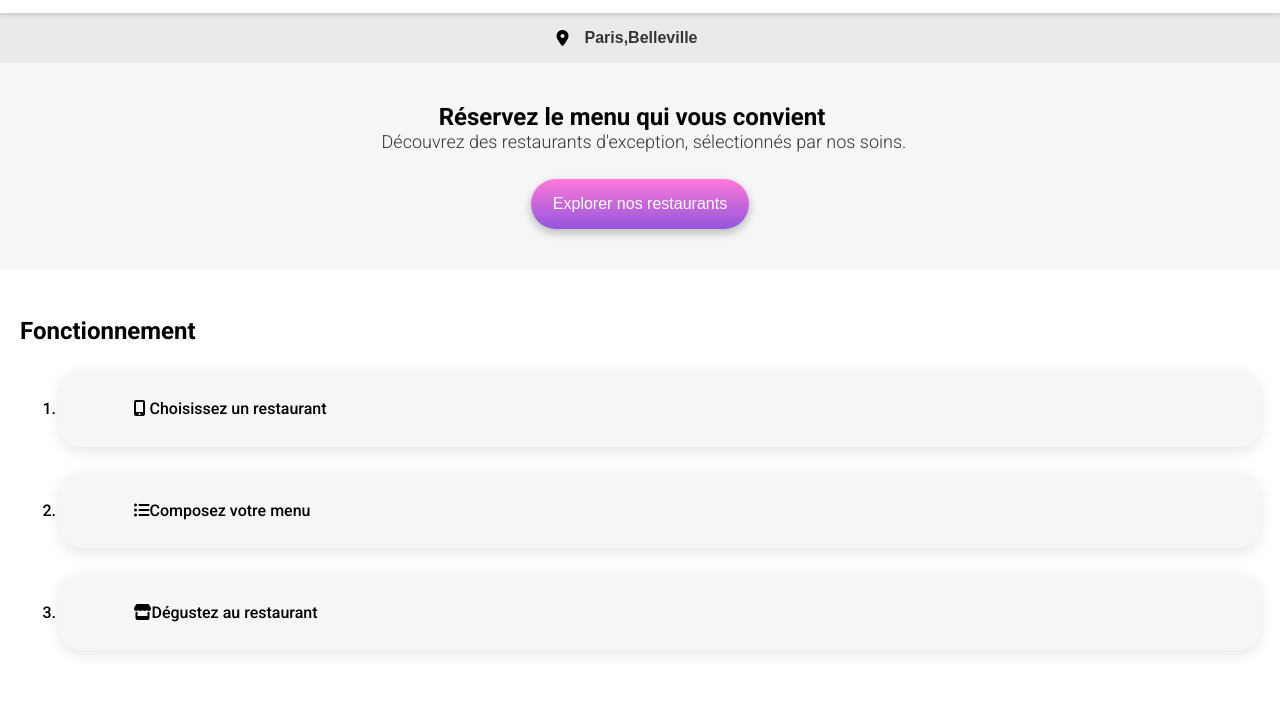
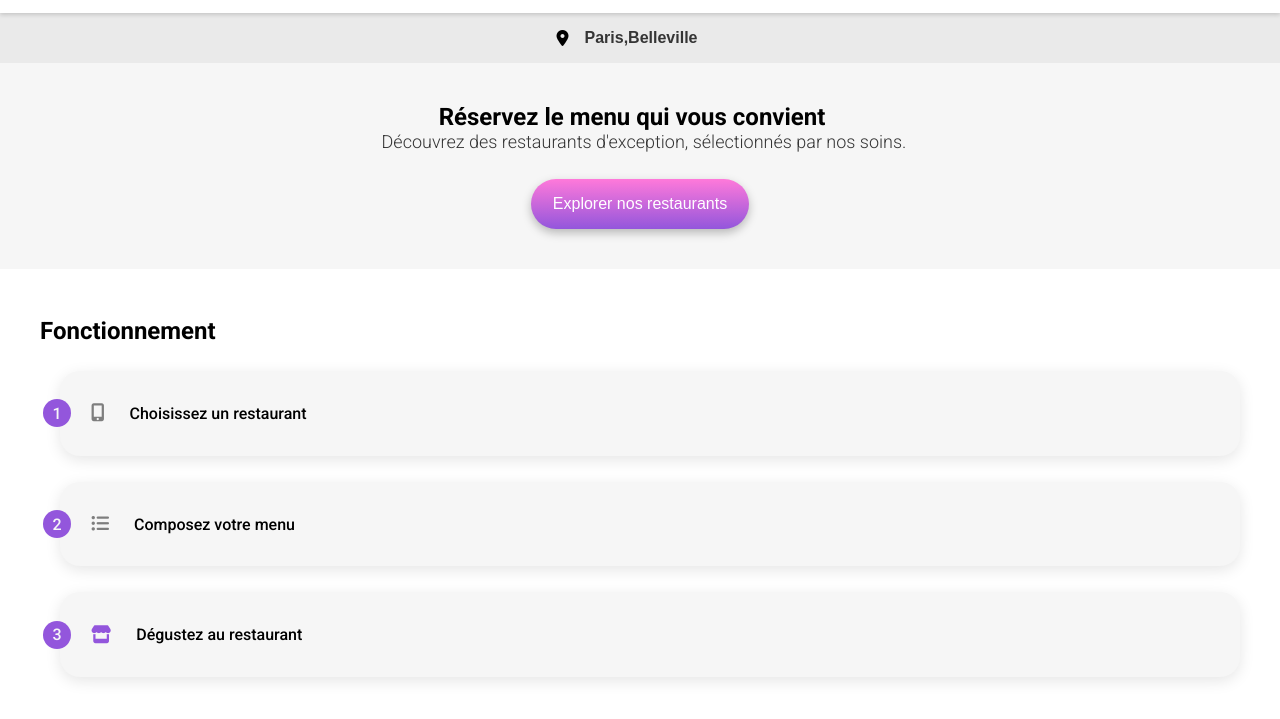
Before and after one commit to hajernaas/P3_ohmyfood, a plain HTML site: page index.html in a window 1280 px wide. Shown: the part 95-814 px from the top of the page. Drawn offline with Linux system fonts and the light colour scheme; a web font is replaced by a local one.

Commit message:
update choice-list

```diff
--- a/index.html
+++ b/index.html
@@ -10,7 +10,7 @@
     <link rel="preconnect" href="https://fonts.gstatic.com" crossorigin>
     <link href="https://fonts.googleapis.com/css2?family=Raleway:wght@400;500;600;700&family=Roboto:wght@300;400;500;700&family=Shrikhand&display=swap" rel="stylesheet">
     <script src="https://kit.fontawesome.com/af057d8543.js" crossorigin="anonymous"></script>
-    <link rel="stylesheet" href="/assets/css/style.css">
+    <link rel="stylesheet" href="assets/css/style.css">
     <title>ohmyfood</title>
 </head>
 <body>
@@ -37,12 +37,16 @@
     <!-- Section Fonctionement -->
     <section class="choice-list">
       <h2 class="choice-list__title">Fonctionnement</h2>
-      <ol class="choice-list__ol">
+      <ul class="choice-list__ul">
+        <li class="choice-list__li"><i class="fa-solid fa-mobile-screen-button choice-list__icon"></i> Choisissez un restaurant</li>
+        <li class="choice-list__li"><i class="fas fa-list-ul choice-list__icon"></i>Composez votre menu</li>
+        <li class="choice-list__li"><i class="fas fa-store choice-list__icon"></i>Dégustez au restaurant</li>
+      </ul>
+    </section>
 
-        <li class="choice-list__li"><i class="fa-solid fa-mobile-screen-button"></i> Choisissez un restaurant</li>
-        <li class="choice-list__li"><i class="fas fa-list-ul"></i>Composez votre menu</li>
-        <li class="choice-list__li"><i class="fas fa-store"></i>Dégustez au restaurant</li>
-      </ol>
+    <!-- Section Restaurants -->
+    <section>
+
     </section>
 
 
--- a/sass/base/_typography.scss
+++ b/sass/base/_typography.scss
@@ -14,6 +14,7 @@ $f1-font-size: rem(24);
 $f2-font-size: rem(18);
 $f3-font-size: rem(17);
 $f4-font-size: rem(16);
+$f5-font-size: rem(14);
 
 * {
     box-sizing: border-box;
--- a/sass/layout/_choice-list.scss
+++ b/sass/layout/_choice-list.scss
@@ -1,17 +1,21 @@
 .choice-list{
+
+  padding: 0 20px;
   margin-top:rem(48) ;
   margin-bottom: rem(68);
-  /*
-    @media (min-width:767px) {
+  counter-reset: steps;
+
+ /*   @media (min-width:767px) {
         display: flex;
         flex-direction: column;
         justify-content: center;
+        align-items: center;
         align-items: flex-start;
         gap: 25px;
         padding: rem(50) rem(180);
         gap:25px;
-      }
-*/
+      }*/
+
   &__title {
    margin-left: rem(20);
    margin-right: rem(80);
@@ -20,22 +24,65 @@
 
    }
 
- /*  &__ol
-   {
-    @media (min-width:767px) {
+   &__ul
+   { list-style-type: none;
+    padding-left: 20px;
+    list-style-type: none;
+    margin: 0;
+
+  /*  @media (min-width:767px) {
         display: flex;
         flex-direction: row;
+        justify-content: center;
 
+   }*/
+  }
 
-   }
-   */
    &__li{
     background-color:$background-color;
     border-radius:rem(map-get($radius,menu));
-    padding:rem(28.59) rem(38) rem(28.12) rem(73.49);
+    padding:rem(28.59) rem(25) rem(28.12) rem(35);
     margin: rem(26) rem(20) rem(24.92) rem(20);
     font-size: $f4-font-size;
     font-weight: $medium-font-weight;
     @include box-shadow-menu;
+    // position: relative;
+    display: flex;
+    flex-direction: row;
+    justify-content: flex-start;
+    align-items: center;
+    flex-wrap: nowrap;
+
+    &:last-child > i{
+        color:$color-primary;
+      }
+
+    &::before{
+        counter-increment: steps;
+        content:" " counter(steps);
+        color :$background-color;
+        font-weight: $medium-font-weight;
+        background-color:$color-primary;
+        padding:rem(6);
+        height: rem(16);
+        width: rem(16);
+        border-radius:rem(map-get($radius , steps-menu ));
+        display: flex;
+        justify-content: center;
+        align-items: center;
+        margin-left: rem(-52);
+       /* position: absolute;
+        bottom: 1.5rem;
+        left: -1rem;*/
+
+    }
+
    }
-}
+   &__icon {
+    margin-right:rem(25);
+    color:$grey-1;
+    font-size: $f2-font-size;
+    margin-left: rem(20);
+   }
+
+ }
--- a/sass/layout/_location.scss
+++ b/sass/layout/_location.scss
@@ -4,7 +4,6 @@
 }
 .location{
      @extend %background-color-location;
-    // background-color:$background-color-location;
     height: rem(50);
     display: flex;
     justify-content: center;
--- a/sass/main.scss
+++ b/sass/main.scss
@@ -1,7 +1,6 @@
 @import "./utils/functions";
 @import "./utils/variables";
 @import "./base/typography";
-
 @import "./utils/mixins";
 @import "./layout/header";
 @import "./layout/location";
--- a/sass/utils/_variables.scss
+++ b/sass/utils/_variables.scss
@@ -3,14 +3,11 @@ $color-primary: #9356DC;
 $color-secondary: #FF79DA;
 $color-tertiary: #99E2D0;
 $white: #FFF;
+$grey: #353535;
+$grey-1: #7E7E7E;
 $grey-2: #EAEAEA;
-$grey: #353535;
 $base-color: #000000;
-//font-size
-$f1-font-size: rem(24);
-$f2-font-size: rem(18);
-$f3-font-size: rem(17);
-$f4-font-size: rem(16);
+
 //background-color
 $background-color: #F6F6F6;
 $background-color-location: $grey-2;
@@ -23,5 +20,6 @@ $background-image: linear-gradient(to top, $color-primary 0%, $color-secondary 1
 //border-radius
 $radius:(
 menu:20,
-btn:25
+btn:25,
+steps-menu:50
 );
```
Also changed, not shown: style.scss (deleted, +0 -9 lines), assets/css/style.css, 1 other file.
